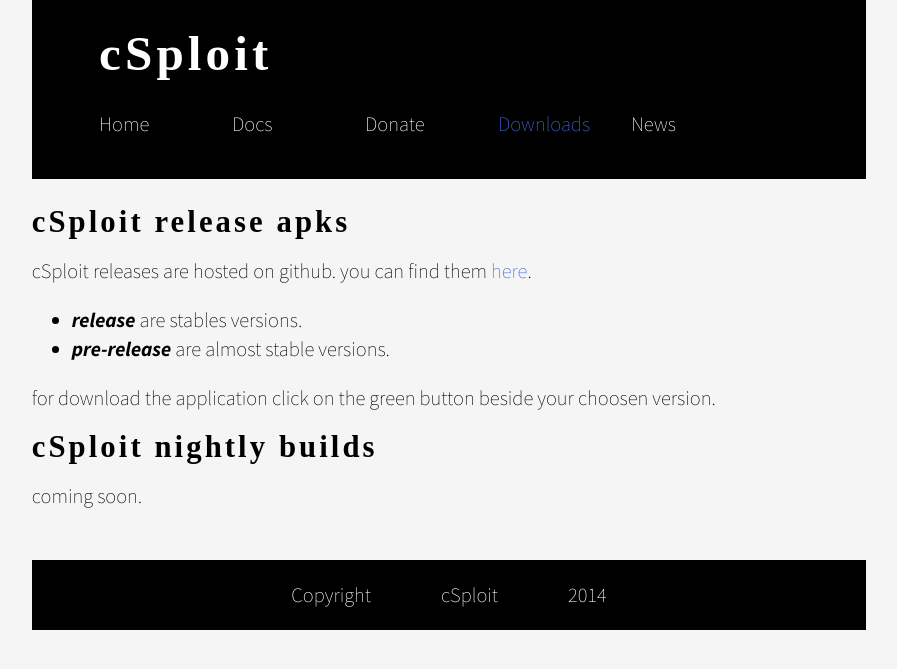
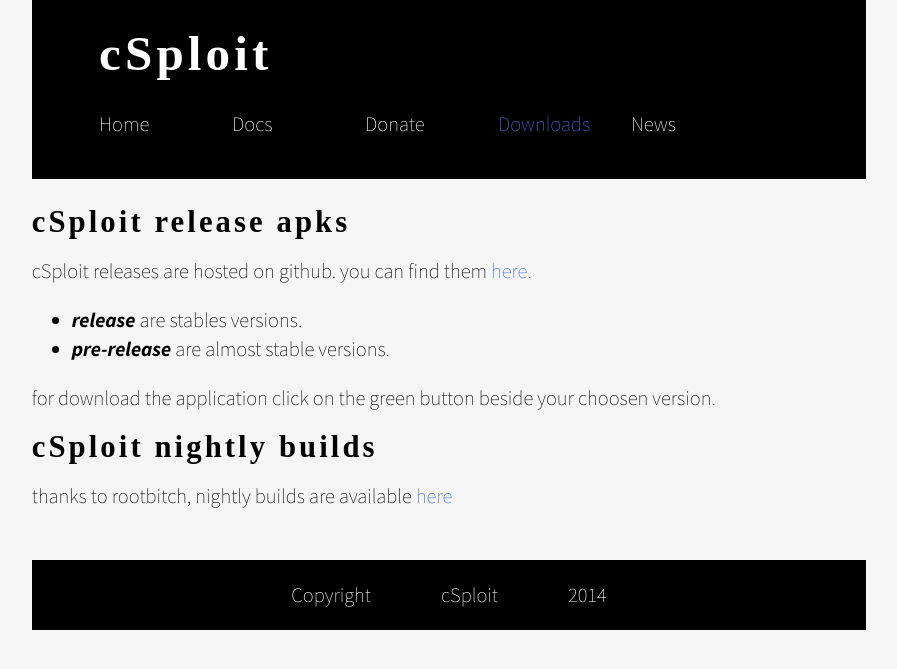
Before and after one commit to cSploit/cSploit.github.io, a Jekyll site: the page built from downloads.md, in a window 1280 px wide. Shown: the top 669 px of the page, without its empty margins (191-1088 px from the left). Built offline with Jekyll 4.4.1, drawn with Linux system fonts in a browser that asks for light colours; some web fonts are replaced; Markdown is read by kramdown in place of the engine named in the settings.

Commit message:
added nigthly build link

```diff
--- a/downloads.md
+++ b/downloads.md
@@ -14,4 +14,4 @@
 
 ## cSploit nightly builds
 
-coming soon.
+thanks to rootbitch, nightly builds are available [here](http://rootbitch.cc/csploit/cSploit-nightly.apk)
```
